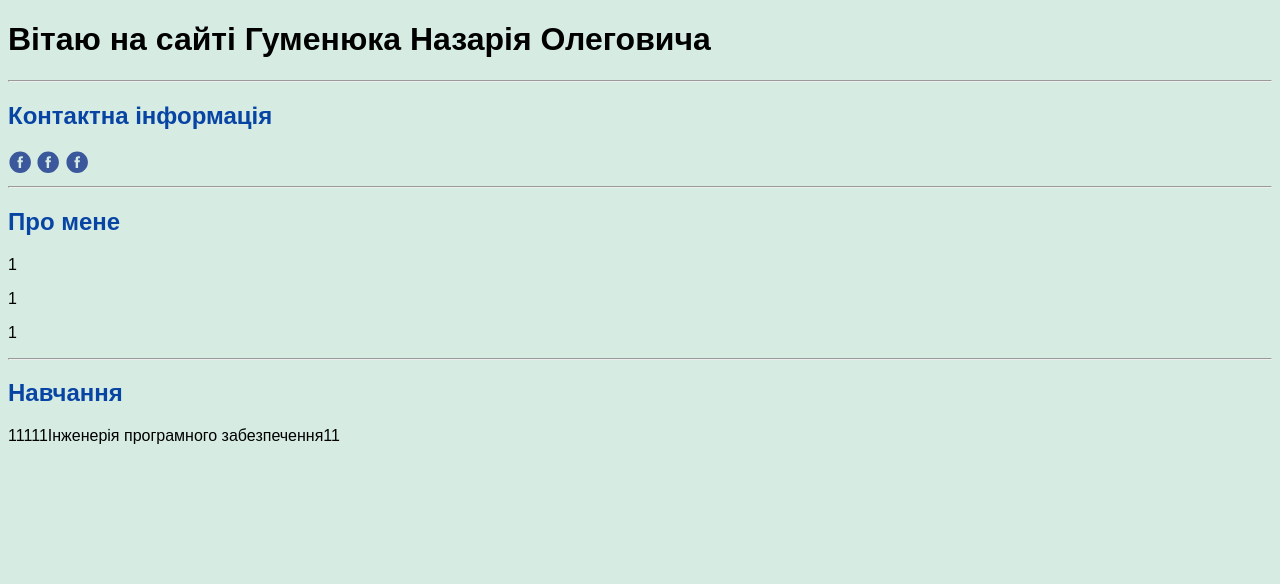
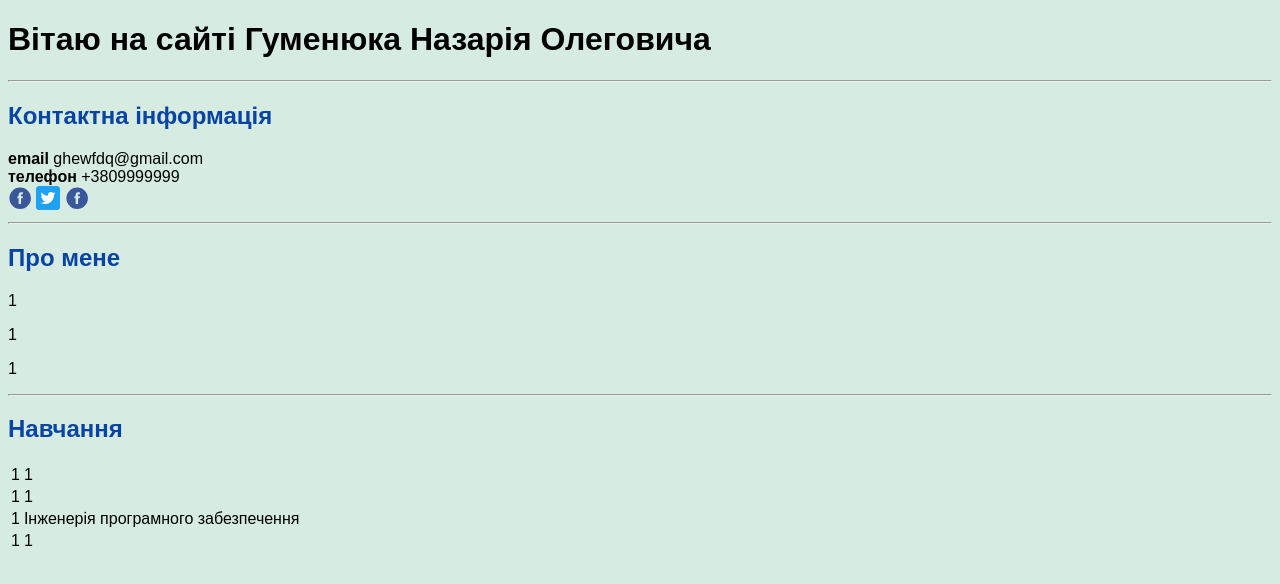
Before and after one commit to Nslklk/Nslklk.github.io, a plain HTML site: page index.html in a window 1280 px wide. Drawn offline with Linux system fonts and the light colour scheme.

Commit message:
Fix table, add contacts

```diff
--- a/index.html
+++ b/index.html
@@ -19,11 +19,11 @@
     <h1>Вітаю на сайті Гуменюка Назарія Олеговича</h1>
     <hr />
     <h2 style="color:#0844a4">Контактна інформація</h2>
+    <b>email</b><a> ghewfdq@gmail.com</a></br><b>телефон</b><a> +3809999999</a><br>
     <a href="https://facebook.com"> <img src="icons/facebook_icon.svg" alt="facebook" height="24px"
             width="24px"></img></a>
-    <a href="https://facebook.com"> <img src="icons/facebook_icon.svg" alt="facebook" height="24px"
-            width="24px"></img></a>
-    <a href="https://facebook.com"> <img src="icons/facebook_icon.svg" alt="facebook" height="24px"
+    <a href="https://x.com"> <img src="icons/twitter_icon.svg" alt="facebook" height="24px" width="24px"></img></a>
+    <a href="https://instagram.com"> <img src="icons/facebook_icon.svg" alt="facebook" height="24px"
             width="24px"></img></a>
 
     <hr />
@@ -35,20 +35,20 @@
     <h2 style="color:#0844a4">Навчання</h2>
     <table>
         <tr>
-            <tc>1</tc>
-            <tc>1</tc>
+            <td>1</td>
+            <td>1</td>
         </tr>
         <tr>
-            <tc>1</tc>
-            <tc>1</tc>
+            <td>1</td>
+            <td>1</td>
         </tr>
         <tr>
-            <tc>1</tc>
-            <tc>Інженерія програмного забезпечення</tc>
+            <td>1</td>
+            <td>Інженерія програмного забезпечення</td>
         </tr>
         <tr>
-            <tc>1</tc>
-            <tc>1</tc>
+            <td>1</td>
+            <td>1</td>
         </tr>
     </table>
 
```
